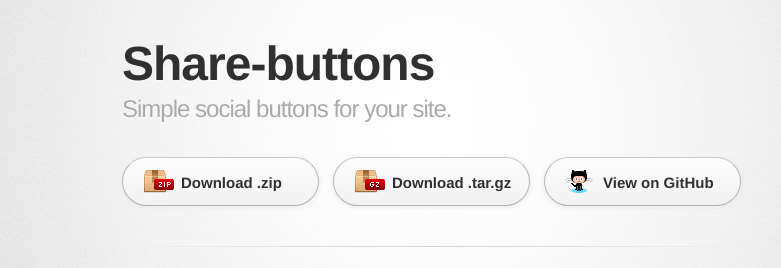
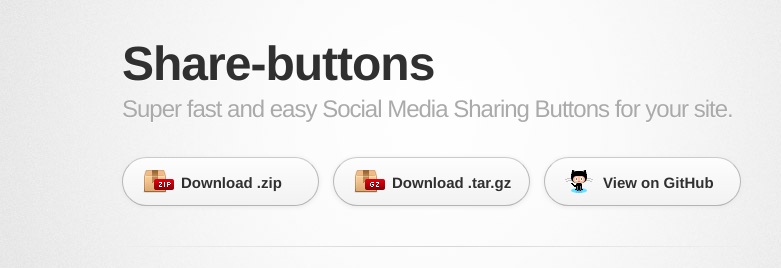
Before and after one commit to wcoder/share-buttons, a plain HTML site: page index.html in a window 1280 px wide. Shown: the top 268 px of the page, without its empty margins (208-989 px from the left). Drawn offline with Linux system fonts and the light colour scheme; a web font is replaced by a local one.

Commit message:
Update index.html

```diff
--- a/index.html
+++ b/index.html
@@ -25,7 +25,7 @@
     <!--[if lt IE 9]>
     <script src="//html5shiv.googlecode.com/svn/trunk/html5.js"></script>
     <![endif]-->
-    <title>Share-buttons by wcoder</title>
+    <title>Share-buttons by Yauheni Pakala</title>
   </head>
 
   <body>
@@ -34,7 +34,7 @@
 
         <header>
           <h1>Share-buttons</h1>
-          <h2>Simple social buttons for your site.</h2>
+          <h2>Super fast and easy Social Media Sharing Buttons for your site.</h2>
         </header>
 
         <section id="downloads" class="clearfix">
@@ -53,9 +53,6 @@
 		<a class="btn-mail" data-id="mail"><i class="fa fa-envelope-o"></i> EMail</a>
 	</div>
 
-
-
-
       </div>
     </div>
 	<script src="./share-buttons.min.js"></script>
```
